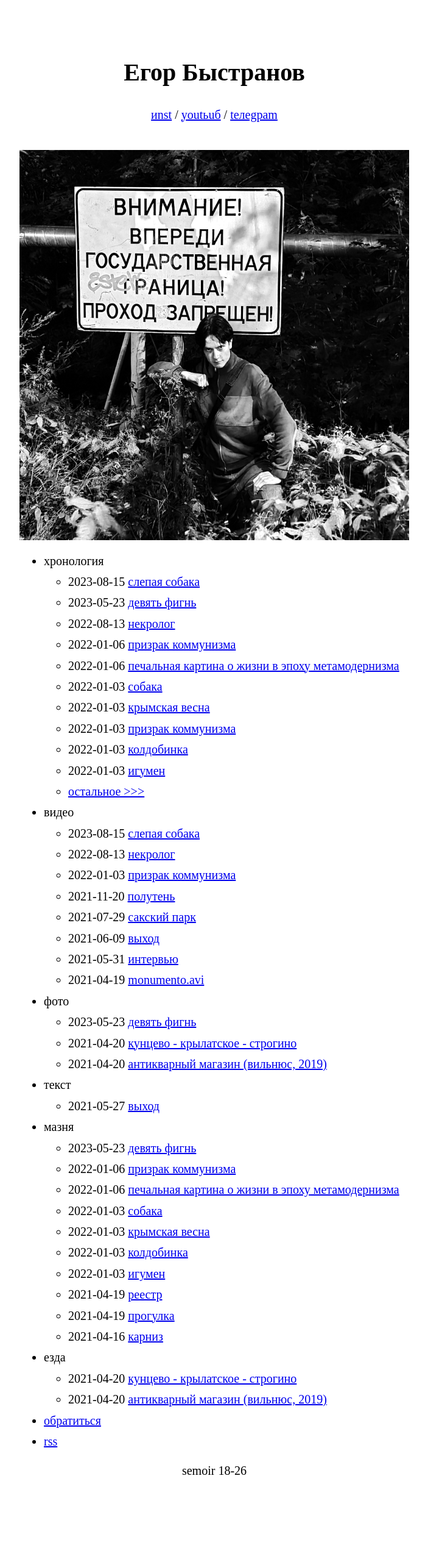
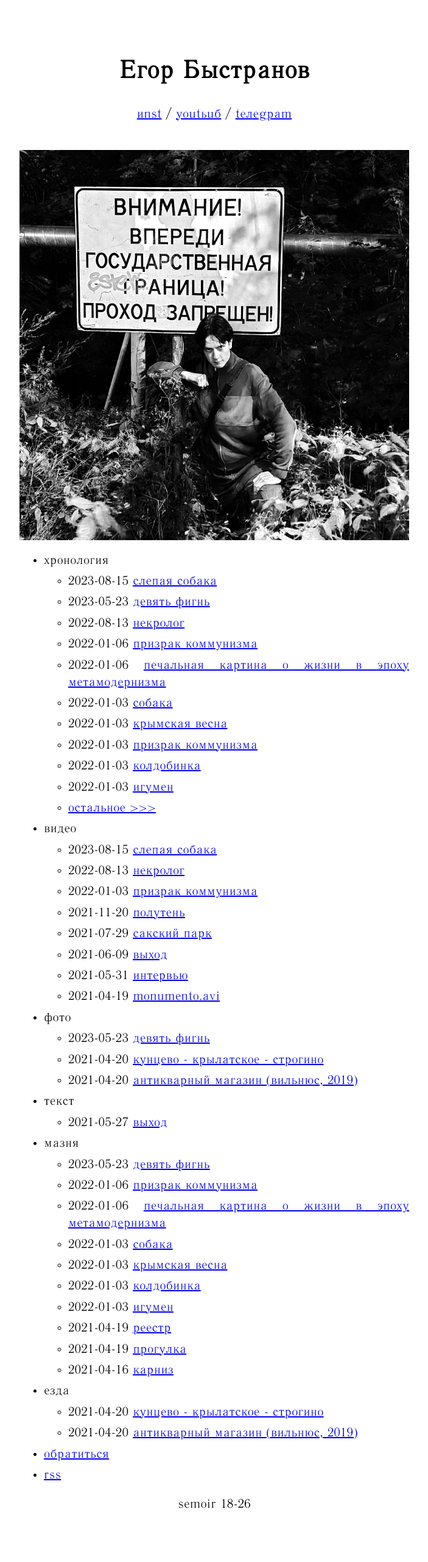
Before and after one commit to poddon007/poddon007.github.io, a Jekyll site: the page built from index.md, in a window 1280 px wide. Shown: the whole page at 61% size, without its empty margins (288-991 px from the left). Built offline with Jekyll 4.4.1, drawn with Linux system fonts in a browser that asks for light colours; before the commit the page ends 2506 px from its top, so only the background shows below that.

Commit message:
add fonts

```diff
--- a/_sass/no-style-please.scss
+++ b/_sass/no-style-please.scss
@@ -22,6 +22,16 @@ body[a="dark"] { @include dark-appearance; }
 html, body { background: white; }
 
 html { height: 100%; }
+
+@font-face {
+    font-family: "Literaturnaya";
+    src:
+        url("/fonts/Literaturnaya.woff2") format("woff2"),
+        url("/fonts/Literaturnaya.woff") format("woff");
+    font-weight: 400;
+    font-style: normal;
+    font-display: swap;
+}
 
 body {
   color: black;
```
Also changed, not shown: fonts/Literaturnaya.woff (added), fonts/Literaturnaya.woff2 (added).
